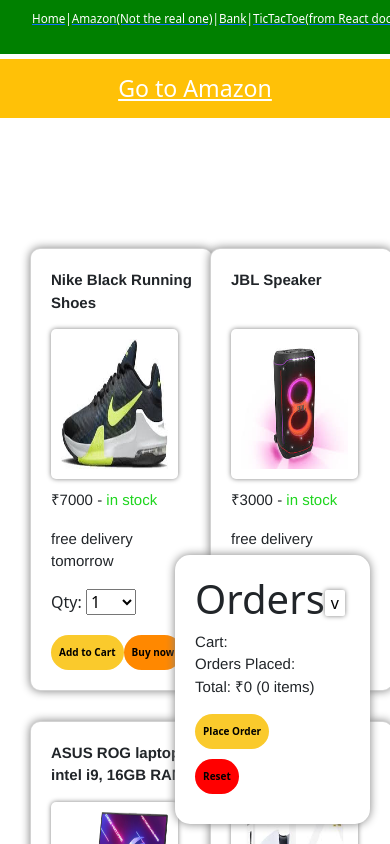
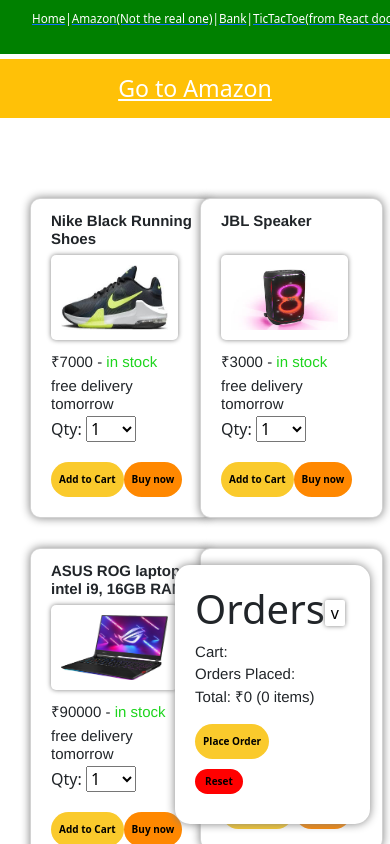
Before and after one commit to Charles7458/react-projects, a React (Vite) app: page /#/amazony in a window 390 px wide. Shown: the top 844 px of the page. Built offline with nearby package versions, Linux system fonts and the light colour scheme.

Commit message:
updated Nike.jsx and nike.css

```diff
--- a/src/Nike.jsx
+++ b/src/Nike.jsx
@@ -145,7 +145,7 @@
                     <img src={imgUrl} class="pic" />
                 </div>
 
-                { stock ? <p>₹{price} - <span style={{color:"rgb(30, 213, 30)"}}>{inStock}</span></p> : <p>₹{price} - <span style={{color:"rgb(197, 140, 9)"}}>{inStock}</span></p>}
+                { stock ? <p className="stock">₹{price} - <span style={{color:"rgb(30, 213, 30)"}}>{inStock}</span></p> : <p className="stock">₹{price} - <span style={{color:"rgb(197, 140, 9)"}}>{inStock}</span></p>}
 
                 <p>
                     {delivery}
--- a/src/styles/nike.css
+++ b/src/styles/nike.css
@@ -191,14 +191,20 @@
     cursor: pointer;
 }
 
-@media (max-width:800px){
+@media (max-width: 1318px) {
+    .products{
+        grid-template-columns: 1fr 1fr 1fr;
+    }
+}
+
+@media (max-width:995px){
     .products{
         grid-template-columns: 1fr 1fr;
     }
 }
 
 
-@media (max-width: 600px){
+@media (max-width: 680px){
     *{
         margin: 0;
     }
@@ -227,6 +233,34 @@
     }
 }
 
+@media (max-width: 470px) {
+
+    .card p {
+        line-height: 18px;
+        margin: 3px 0px;
+    }
+
+    .pic-wrapper {
+        height: 85px;
+    }
+
+    .card {
+        padding-top: 10px;
+    }
+
+    .products {
+        width: 100%;
+        margin: 0;
+        margin-top: 50px;
+        padding: 30px;
+        column-gap: 10px;
+    }
+    .reset {
+        padding: 5px 10px;
+        border-radius: 18px;
+    }
+}
+
 @media(max-width:380px) {
     .products{
         grid-template-columns: 1fr;
@@ -250,8 +284,5 @@
     .cart{
         border-radius: 18px;
     }
-    .reset{
-        padding: 5px 10px;
-        border-radius: 18px;
-    }
+
 }
```
